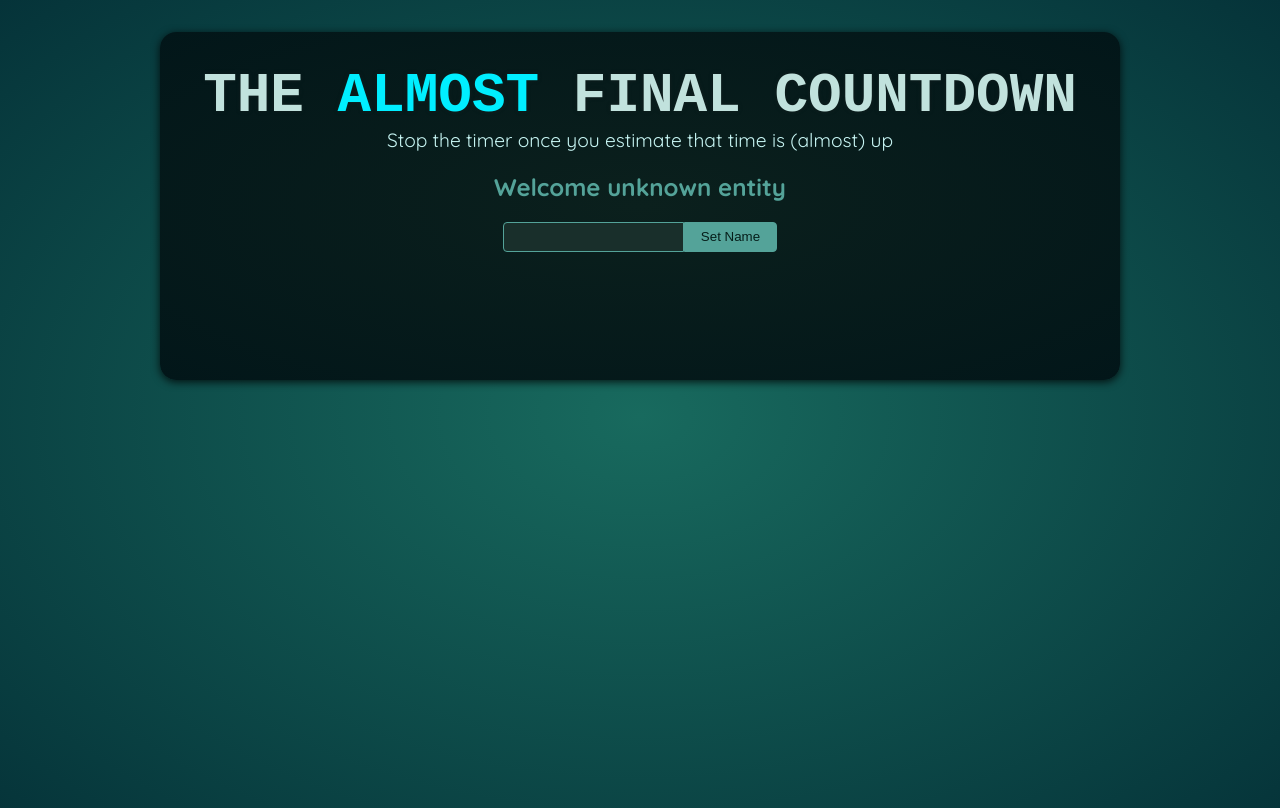
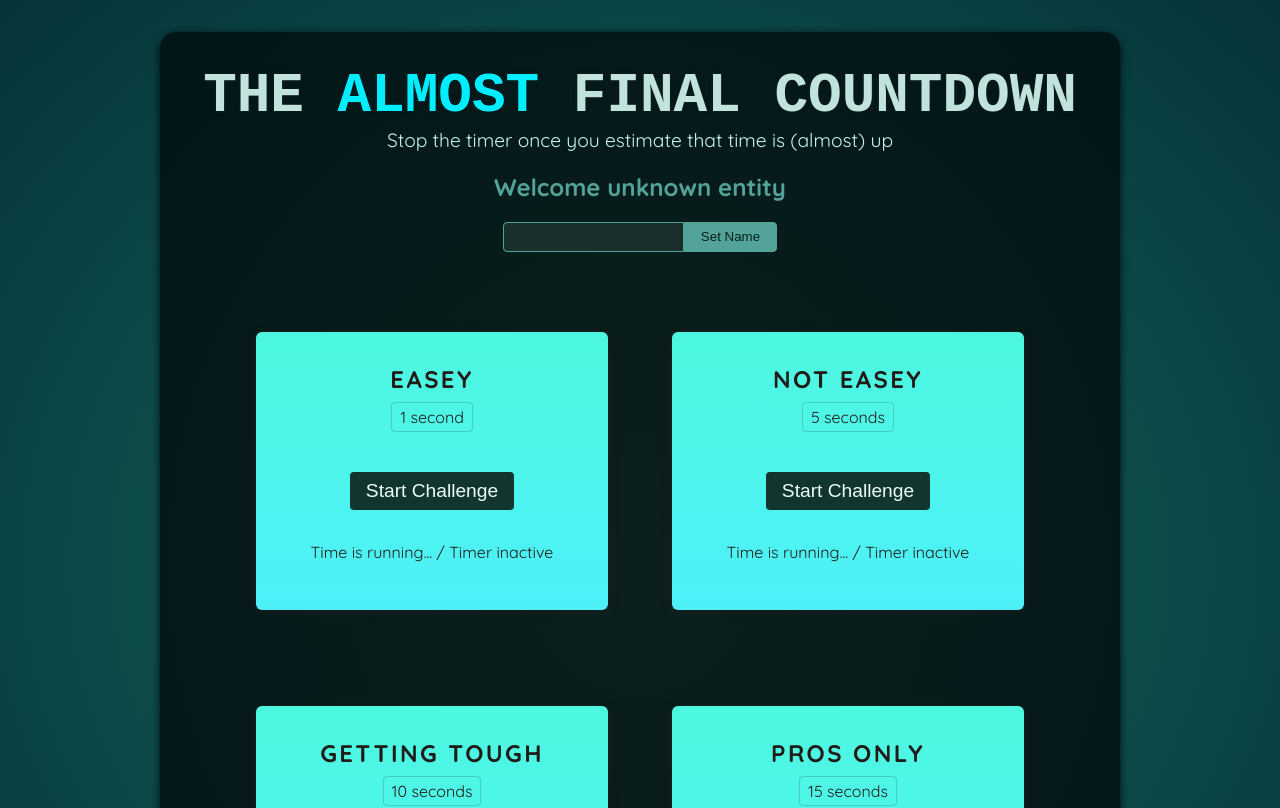
Before and after one commit to xhyasar/countdown-project, a React (Vite) app: page / in a window 1280 px wide. Shown: the top 808 px of the page. Built offline with nearby package versions, Linux system fonts and the light colour scheme; a web font is replaced by a local one.

Commit message:
Add TimerChallenge component and update App layout

```diff
--- a/src/App.jsx
+++ b/src/App.jsx
@@ -1,10 +1,16 @@
 import Player from './components/Player.jsx';
+import TimerChallenge from "./components/TimerChallenge.jsx";
 
 function App() {
   return (
     <>
       <Player />
-      <div id="challenges"></div>
+      <div id="challenges">
+          <TimerChallenge title="Easey" targetTime={1} />
+          <TimerChallenge title="Not easey" targetTime={5} />
+          <TimerChallenge title="Getting tough" targetTime={10} />
+          <TimerChallenge title="Pros only" targetTime={15} />
+      </div>
     </>
   );
 }
--- a/src/components/Player.jsx
+++ b/src/components/Player.jsx
@@ -5,7 +5,8 @@
     const [enteredPlayerName, setEnteredPlayerName] = useState(null);
 
     function handleClick(){
-        setEnteredPlayerName(playerName.current?.value);
+        setEnteredPlayerName(playerName.current.value);
+        playerName.current.value='';
     }
 
   return (
--- /dev/null
+++ b/src/components/TimerChallenge.jsx
@@ -0,0 +1,16 @@
+export default function TimerChallenge({title, targetTime}) {
+    return <section className="challenge">
+        <h2>{title}</h2>
+        <p className="challenge-time">
+            {targetTime} second{targetTime > 1 ? 's' : ''}
+        </p>
+        <p>
+            <button>
+                Start Challenge
+            </button>
+        </p>
+        <p className="">
+            Time is running... / Timer inactive
+        </p>
+    </section>
+}
```
